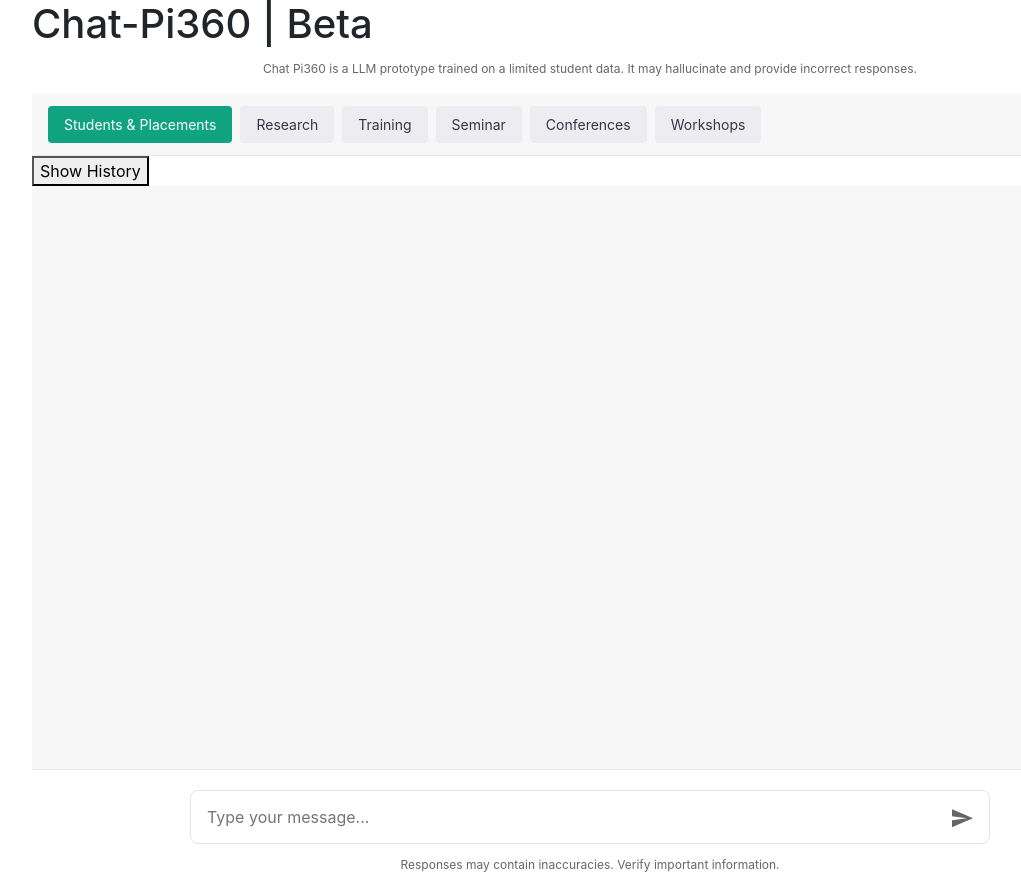
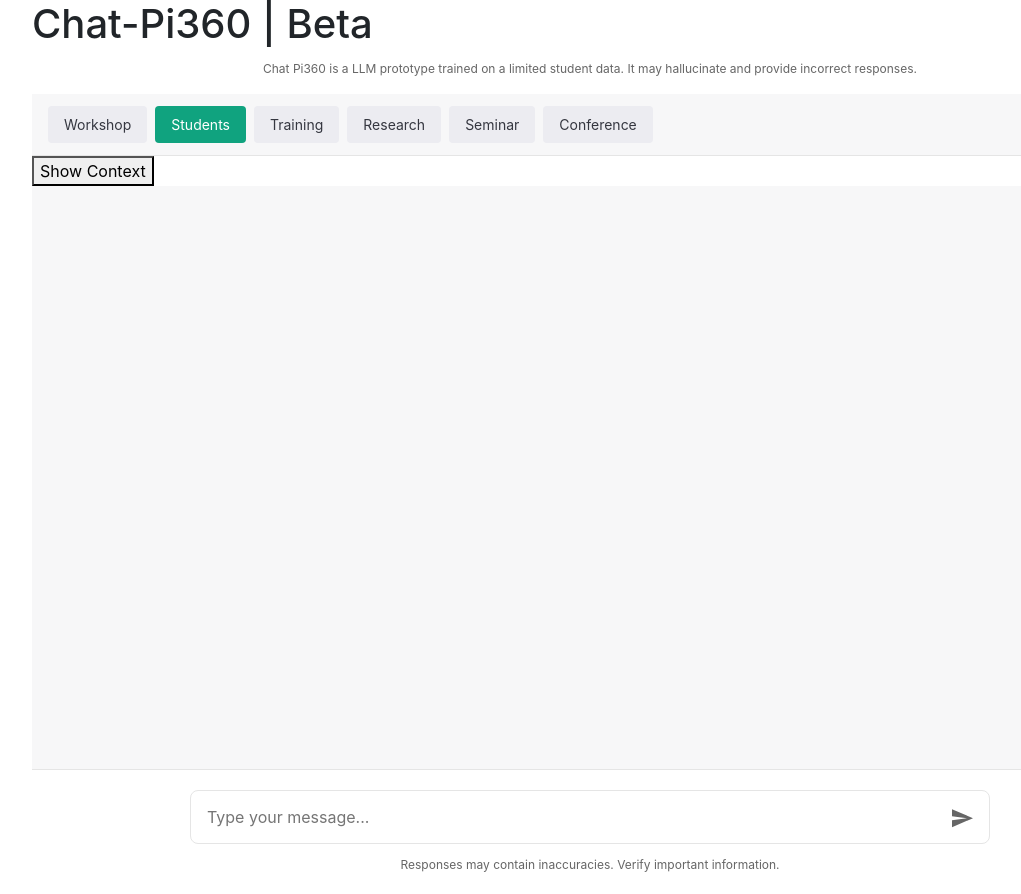
Before and after one commit to Thevanshgupta/pipeline-pi360-llm-dynamic-rag, a React (Create React App) app in the folder pi360-llm-v2/: page / in a window 1280 px wide. Shown: the whole page, without its empty margins (50-1071 px from the left). Built offline with nearby package versions, Linux system fonts and the light colour scheme; the HTML template or start-up script is replaced by a standard one.

Commit message:
till now best working

```diff
--- a/pi360-llm-v2/src/Chatbot.js
+++ b/pi360-llm-v2/src/Chatbot.js
@@ -6,25 +6,24 @@ const Chatbot = () => {
   const [input, setInput] = useState('');
   const [isLoading, setIsLoading] = useState(false);
   const [activeSection, setActiveSection] = useState('students');
-  const [conversationHistory, setConversationHistory] = useState([]); // For storing prompt-response pairs
-  const [showHistory, setShowHistory] = useState(false); // Toggle for UI display
+  const [conversationHistory, setConversationHistory] = useState([]);
+  const [showHistory, setShowHistory] = useState(false);
   const chatWindowRef = useRef(null);
 
   const WORKER_URLS = {
     workshop: 'https://pi360-rag-sql-generator.theshinchangupta.workers.dev',
     students: 'https://pi360-sql-generator.karan-cse.workers.dev',
     training: 'https://pi360-rag-sql-generator.theshinchangupta.workers.dev',
-    research: 'https://pi360-rag-sql-generator.theshinchangupta.workers.dev',
+    research: 'https://pi360-chatbot-rag.theshinchangupta.workers.dev',
     seminar: 'https://pi360-rag-sql-generator.theshinchangupta.workers.dev',
     conference: 'https://pi360-rag-sql-generator.theshinchangupta.workers.dev',
   };
 
-  // Helper function to maintain sliding window of conversation history
+  // Helper function to maintain conversation history
   const updateConversationHistory = (newPair) => {
     setConversationHistory(prev => {
       const updatedHistory = [...prev, newPair];
-      // Keep only the last 3 pairs if history exceeds size
-      return updatedHistory.slice(Math.max(updatedHistory.length - 3, 0));
+      return updatedHistory.slice(-3); // Keep only last 3 exchanges
     });
   };
 
@@ -52,19 +51,22 @@ const Chatbot = () => {
     document.body.removeChild(link);
   };
 
-  const beautifyResponse = async (responseContent, userQuery) => {
+  const beautifyResponse = async (responseContent, userQuery, history) => {
     try {
-      const systemMessage = `You are a data analyst. You have been given a task to analyze the data and provide a response.
-      You have to take the data and reply it in a beautiful way.
-      Response should be given in 3 lines only and for one word give it one word.`;
+      const systemMessage = `You are a conversational data analyst. Use the conversation history to provide contextual responses.
+      Current conversation history: ${JSON.stringify(history.map(h => ({
+        user: h.prompt,
+        bot: h.response.beautified
+      })))}
+      Provide responses that continue the conversation naturally.`;
 
       const response = await fetch('https://pi360-deepseek-model.theshinchangupta.workers.dev', {
         method: 'POST',
         headers: { 'Content-Type': 'application/json' },
         body: JSON.stringify({
           messages: [
-            { role: 'system', content: `${systemMessage}\n\nDATA: ${JSON.stringify(responseContent)}` },
-            { role: 'user', content: `Create response for and please remove the extra data from the response like give a small and accurate data remove the things that are not required like extra make it professional: "${userQuery}"` }
+            { role: 'system', content: systemMessage },
+            { role: 'user', content: `Analyze this data and respond conversationally to: "${userQuery}"\n\nDATA: ${JSON.stringify(responseContent)}` }
           ],
         }),
       });
@@ -84,11 +86,10 @@ const Chatbot = () => {
       };
 
       return cleanResponse(beautified);
-
     } catch (error) {
       console.error('Formatting Error:', error);
       const value = Object.values(responseContent)[0] || 0;
-      return `There were ${value.toLocaleString()} during 2024.`;
+      return `There were ${value.toLocaleString()} records found.`;
     }
   };
 
@@ -136,25 +137,19 @@ const Chatbot = () => {
     setIsLoading(true);
 
     try {
-      // Prepare payload with conversation history
-      const historyPayload = conversationHistory.map(pair => ({
-        user: pair.prompt,
-        assistant: pair.response.beautified
-      }));
+      // Prepare context-aware payload
+      const context = conversationHistory.flatMap(pair => [
+        { role: 'user', content: pair.prompt },
+        { role: 'assistant', content: pair.response.beautified }
+      ]);
 
-      const payload = activeSection === 'students'
-        ? {
+      const payload = {
         content: input,
         section: activeSection,
-            history: historyPayload
-          }
-        : {
-            schemaName: activeSection,
-            content: input,
-            history: historyPayload
+        context: context.slice(-6) // Last 3 exchanges (6 messages)
       };
 
-      console.log(`Sending request to ${WORKER_URLS[activeSection]} with payload:`, payload);
+      console.log('Sending payload with context:', payload);
 
       const workerResponse = await fetch(WORKER_URLS[activeSection], {
         method: 'POST',
@@ -170,8 +165,6 @@ const Chatbot = () => {
       const workerData = await workerResponse.json();
       const sqlQuery = workerData.query;
 
-      console.log('Generated SQL:', sqlQuery);
-
       const encodedQuery = btoa(sqlQuery);
       const chatResponse = await fetch(
         `https://pi360.net/site/api/endpoints/chat.php?institute_id=mietjammu&secret=R0dqSDg3Njc2cC00NCNAaHg=&query=${encodedQuery}`
@@ -185,7 +178,7 @@ const Chatbot = () => {
       const chatData = await chatResponse.json();
 
       if (chatData.response_code === "200") {
-        const beautified = await beautifyResponse(chatData.content, input);
+        const beautified = await beautifyResponse(chatData.content, input, conversationHistory);
 
         const responseData = {
           sql: sqlQuery,
@@ -193,7 +186,6 @@ const Chatbot = () => {
           beautified: beautified
         };
 
-        // Update the conversation history with the new prompt-response pair
         updateConversationHistory({
           prompt: input,
           response: responseData
@@ -245,54 +237,37 @@ const Chatbot = () => {
   return (
     <div className="chatbot-container">
       <div className="section-selector">
+        {Object.keys(WORKER_URLS).map(section => (
           <button
-          className={activeSection === 'students' ? 'active' : ''}
-          onClick={() => setActiveSection('students')}
+            key={section}
+            className={activeSection === section ? 'active' : ''}
+            onClick={() => setActiveSection(section)}
           >
-          Students & Placements
+            {section.charAt(0).toUpperCase() + section.slice(1)}
           </button>
-        <button
-          className={activeSection === 'research' ? 'active' : ''}
-          onClick={() => setActiveSection('research')}
-        >
-          Research
-        </button>
-        <button
-          className={activeSection === 'training' ? 'active' : ''}
-          onClick={() => setActiveSection('training')}
-        >
-          Training
-        </button>
-        <button
-          className={activeSection === 'seminar' ? 'active' : ''}
-          onClick={() => setActiveSection('seminar')}
-        >
-          Seminar
-        </button>
-        <button
-          className={activeSection === 'conference' ? 'active' : ''}
-          onClick={() => setActiveSection('conference')}
-        >
-          Conferences
-        </button>
-        <button
-          className={activeSection === 'workshop' ? 'active' : ''}
-          onClick={() => setActiveSection('workshop')}
-        >
-          Workshops
-        </button>
+        ))}
       </div>
 
-      {/* Conversation history toggle and display */}
-      <div className="history-toggle">
-        <button onClick={() => setShowHistory(!showHistory)}>
-          {showHistory ? 'Hide History' : 'Show History'}
+      <div className="history-controls">
+        <button
+          className="history-toggle"
+          onClick={() => setShowHistory(!showHistory)}
+        >
+          {showHistory ? 'Hide Context' : 'Show Context'}
         </button>
+        {showHistory && (
+          <button
+            className="clear-history"
+            onClick={() => setConversationHistory([])}
+          >
+            Clear Context
+          </button>
+        )}
       </div>
 
       {showHistory && conversationHistory.length > 0 && (
         <div className="conversation-history">
-          <h3>Conversation History</h3>
+          <h3>Conversation Context</h3>
           <ul>
             {conversationHistory.map((pair, index) => (
               <li key={index} className="history-item">
@@ -309,8 +284,10 @@ const Chatbot = () => {
           <div key={message.id} className="message-container">
             <div className={`message ${message.type}`}>
               <div className="message-content">
-                {message.type === 'user' && (
+                {message.type === 'user' ? (
                   <div className="user-icon">You</div>
+                ) : (
+                  <div className="bot-icon">Bot</div>
                 )}
                 <div className="text-content">{message.content}</div>
               </div>
```
Lines whose indentation alone changed are shown as unchanged.
